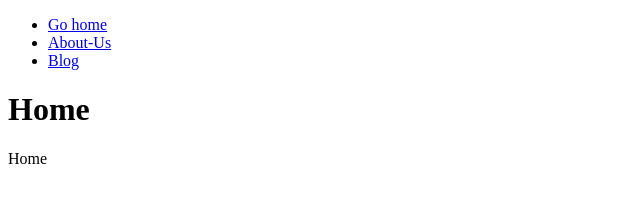
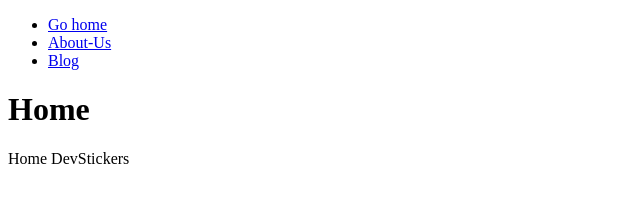
Before and after one commit to flsnrtmmyungju/dev-stickers, a Gatsby site: page / in a window 1280 px wide. Shown: the full height of the page, 0-640 px from the left. Built offline with nearby package versions, Linux system fonts and the light colour scheme; Gatsby itself is replaced by a stand-in of ours.

Commit message:
래프큐엘의 useStaticQuery사용법

```diff
--- a/gatsby-config.ts
+++ b/gatsby-config.ts
@@ -1,15 +1,16 @@
-import type { GatsbyConfig } from "gatsby"
+import type { GatsbyConfig } from "gatsby";
 
 const config: GatsbyConfig = {
   siteMetadata: {
     title: `DevStickers`,
     siteUrl: `https://www.yourdomain.tld`,
+    description: "Buy the best sitckers",
   },
   // More easily incorporate content into your pages through automatic TypeScript type generation and better GraphQL IntelliSense.
   // If you use VSCode you can also use the GraphQL plugin
   // Learn more at: https://gatsby.dev/graphql-typegen
   graphqlTypegen: true,
   plugins: [],
-}
+};
 
-export default config
+export default config;
--- a/src/pages/index.tsx
+++ b/src/pages/index.tsx
@@ -1,12 +1,27 @@
 import * as React from "react";
-import { HeadFC, PageProps } from "gatsby";
+import { graphql, HeadFC, PageProps, useStaticQuery } from "gatsby";
 import Layout from "../components/Layout";
 
 const IndexPage: React.FC<PageProps> = () => {
+  //그래프큐엘의 useStaticQuery사용법 gatsby-config.ts안에있는 데이터 가져올수있음.
+  //그래프큐엘이 프로젝트 빌드할때 코드돌려서 데이터 저장해서 html에 바로뜸
+  //정적사이트를위해. 리액트js불러오기전에 유저가 로딩화면볼필요없이 바로뜸
+  const data = useStaticQuery<Queries.SeoDataQuery>(graphql`
+    query SeoData {
+      site {
+        siteMetadata {
+          description
+          siteUrl
+          title
+        }
+      }
+    }
+  `);
+  // console.log("data", data.site?.siteMetadata?.title);
   return (
     <>
       <Layout title="Home">
-        <p>Home</p>
+        <p>Home {data.site?.siteMetadata?.title}</p>
       </Layout>
     </>
   );
```
